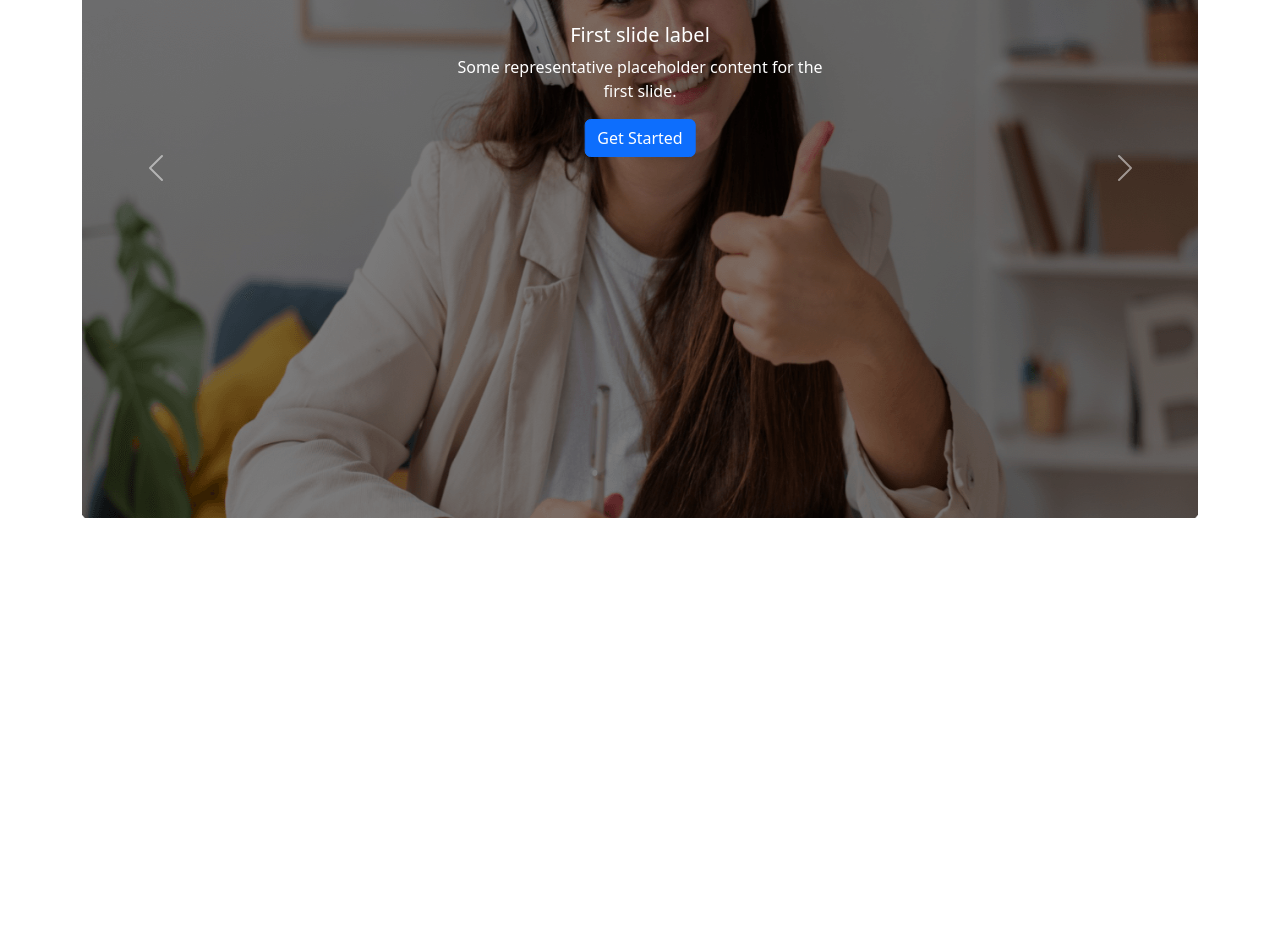
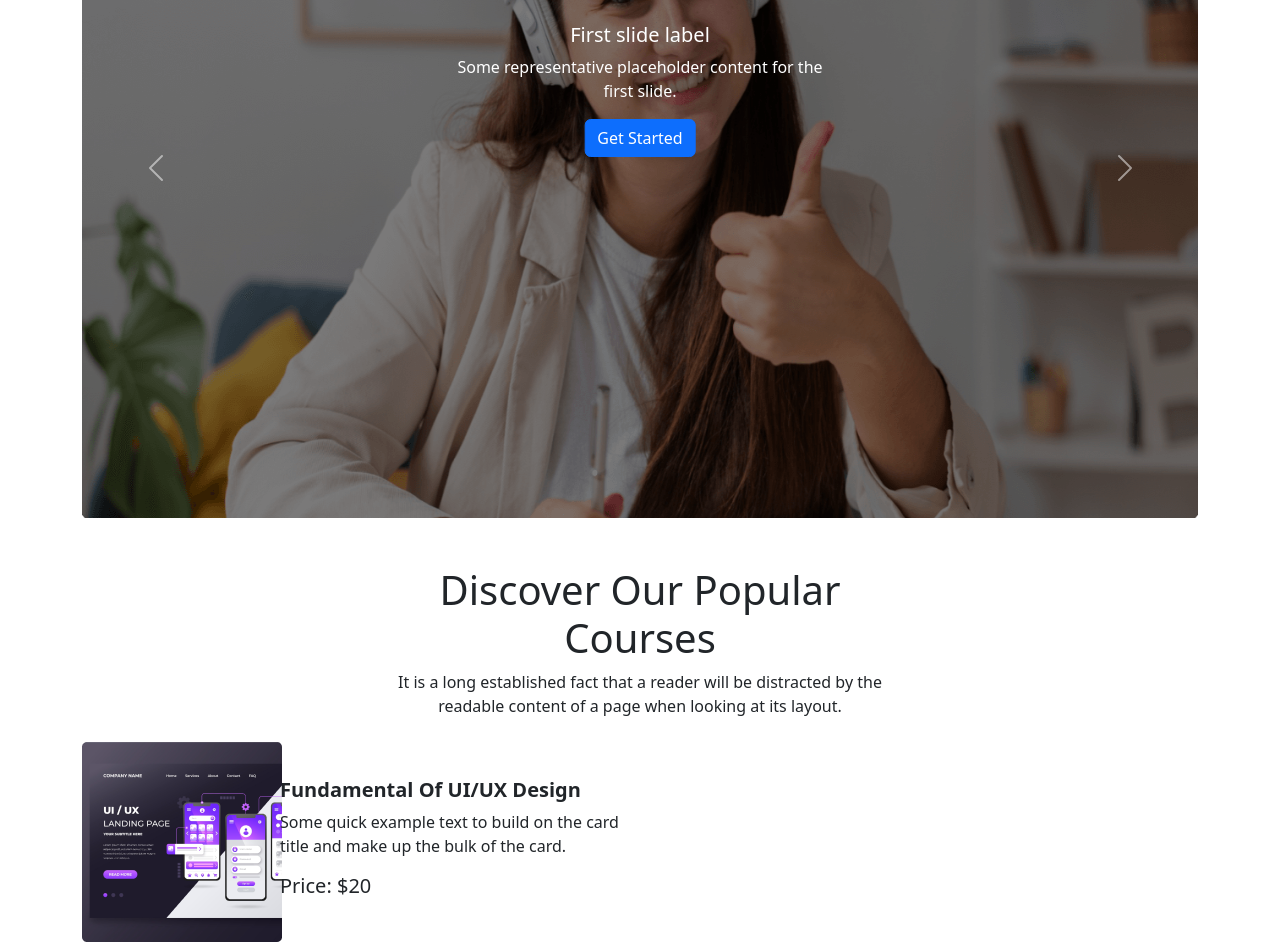
Before and after one commit to Taher027/E-Learning, a plain HTML site: page index.html in a window 1280 px wide. Shown: the part 286-1228 px from the top of the page. Before the commit the page ends 804 px from the top, so only its background shows below. Drawn offline with nearby package versions, Linux system fonts and the light colour scheme.

Commit message:
course-single-part

```diff
--- a/index.html
+++ b/index.html
@@ -54,7 +54,7 @@
             <div class="carousel-inner">
               <div class="carousel-item active position-relative">
                 <img class="custom-height" src="images/cover/cover-1.png" class="d-block w-100" alt="...">
-                <div class="carousel-caption d-md-block position-absolute top-50 start-50 translate-middle">
+                <div class="carousel-caption d-md-block position-absolute top-50 start-50 translate-middle ">
                   <h5>First slide label</h5>
                   <p>Some representative placeholder content for the first slide.</p>
                   <button class="btn btn-primary">Get Started</button>
@@ -90,6 +90,39 @@
     </header>
 
 
+    <!-- main section start  -->
+    <main class="mt-5 ">
+      <section class="container">
+        <!-- course content  -->
+        <div class="row text-center">
+          <h1>Discover Our Popular <br>
+            Courses</h1>
+            <p>It is a long established fact that a reader will be distracted by the <br> readable
+              content of a page when looking at its layout.</p>
+        </div>
+        <!-- courses  -->
+
+        <div class="row mt-2">
+          <div class="col-12 col-sm-12 col-md-12 col-lg-6 ">
+           <div class="d-flex flex-column flex-sm-row flex-md-row flex-lg-row justify-content-center align-items-center">
+            <div class="col-4">
+              <img class="-img-fluid" src="images/course/course-1.png" alt="course-1 image">
+            </div>
+            <div class="text-start ps-3 col-8">
+              <h1 class="fs-5 fw-bold">Fundamental Of UI/UX Design</h1>
+              <p class="fs-6 fw-light">Some quick example text to build on the card title
+                and make up the bulk of the card.</p>
+                <h3 class="fs-5 fw-normal">Price: $20</h3>
+            </div>
+           </div>
+          </div>
+        </div>
+
+      </section>
+    </main>
+    <!-- main section end  -->
+
+
 
 
 
```
